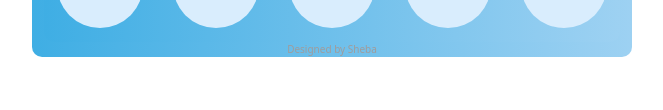
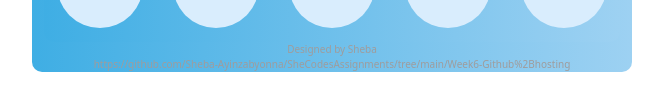
Before and after one commit to Sheba-Ayinzabyonna/SheCodesAssignments, a plain HTML site: page Week6-Github+hosting/index.html in a window 1280 px wide. Shown: the part 536-646 px from the top of the page, without its empty margins (308-971 px from the left). Drawn offline with nearby package versions, Linux system fonts and the light colour scheme; no server answers.

Commit message:
added the repository link in the index file

```diff
--- a/Week6-Github+hosting/index.html
+++ b/Week6-Github+hosting/index.html
@@ -97,7 +97,8 @@
     crossorigin="anonymous"></script>
   <script src="/src/index.js"></script>
 </body>
-<footer>Designed by Sheba</footer>
+<footer>Designed by Sheba<br>
+https://github.com/Sheba-Ayinzabyonna/SheCodesAssignments/tree/main/Week6-Github%2Bhosting</footer>
 </div>
 
 </html>
```
